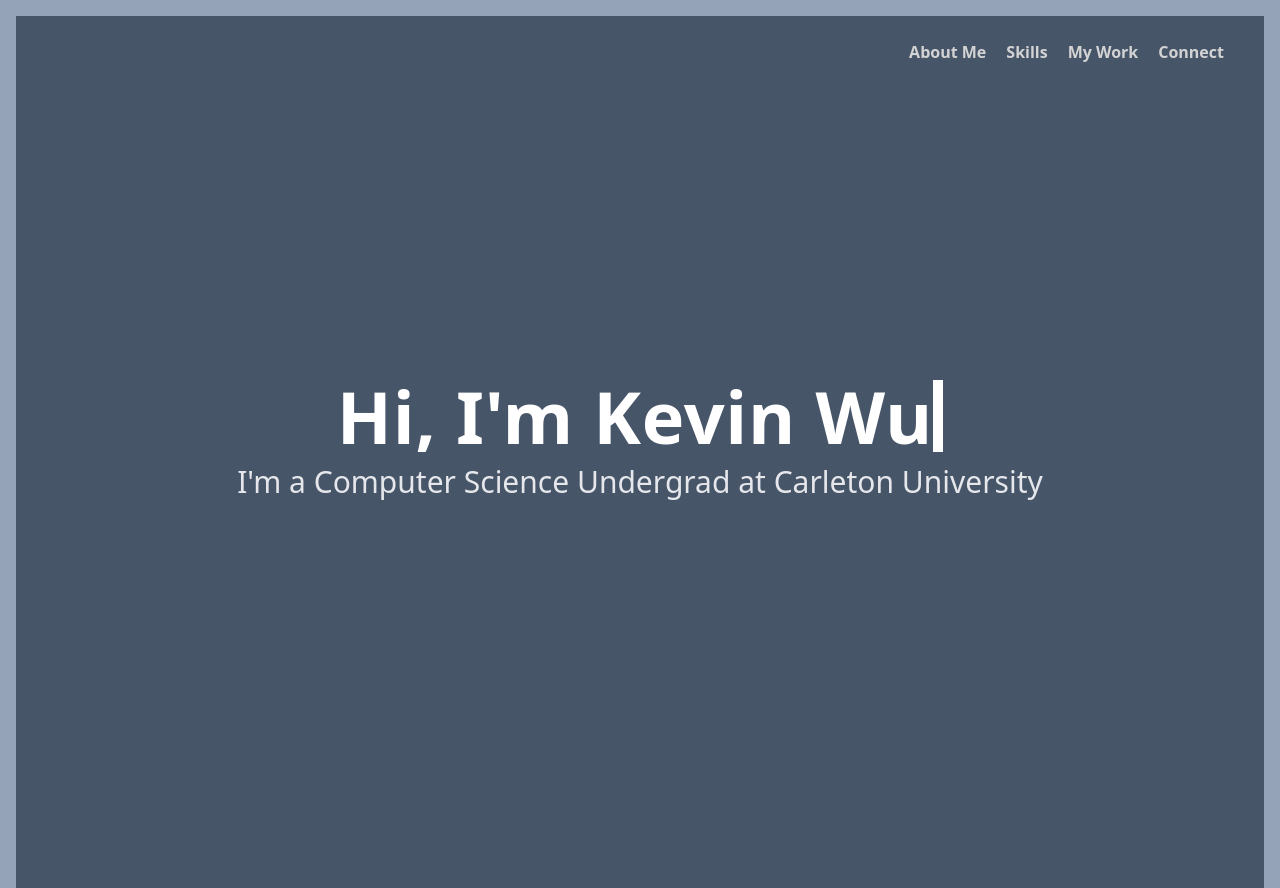
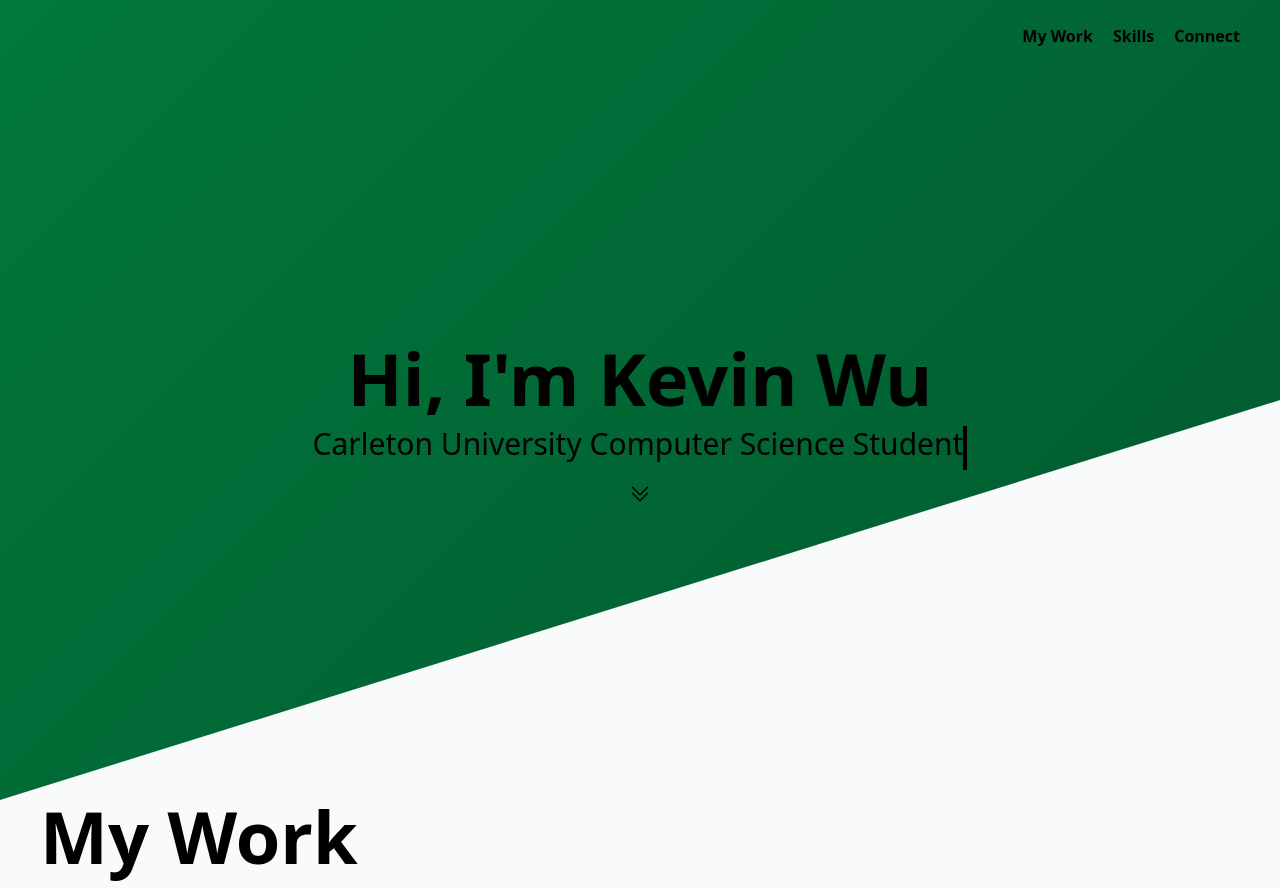
Before and after one commit to kevinwu15/KevinWuWebsite, a website: page src/index.html in a window 1280 px wide. Shown: the top 888 px of the page. Drawn offline with Linux system fonts and the light colour scheme.

Commit message:
added colour gradient changed color theme

```diff
--- a/src/index.html
+++ b/src/index.html
@@ -1,35 +1,51 @@
 <!DOCTYPE html>
 <html lang="en">
   <head>
-    <meta charset="UTF-8">
-    <meta http-equiv="X-UA-Compatible" content="IE=edge">
-    <meta name="viewport" content="width=device-width, initial-scale=1.0">
-    <link rel="stylesheet" href="../dist/output.css">
+    <meta charset="UTF-8" />
+    <meta http-equiv="X-UA-Compatible" content="IE=edge" />
+    <meta name="viewport" content="width=device-width, initial-scale=1.0" />
+    <link rel="stylesheet" href="../dist/output.css" />
+    <script src="gradient.js"></script>
     <title>Kevin Wu</title>
+
+    <script>
+
+    </script>
   </head>
-<body class="bg-slate-400 h-screen">
-    <div class="flex flex-col h-screen bg-slate-600 mt-4 mr-4 ml-4">
+
+  <body class="bg-slate-50">
+    <div id="firstpage" class="flex flex-col h-screen">
       <div class="flex gap-5 justify-end pr-10 mt-6">
-            <a class="headerlink" href="#about">About Me</a>
-            <a class="headerlink" href="#">Skills</a>
-            <a class="headerlink" href="#">My Work</a>
+        <a class="headerlink" href="#work">My Work</a>
+        <a class="headerlink" href="#skills">Skills</a>
         <a class="headerlink" href="#">Connect</a>
       </div>
+      <!-- <canvas id="gradient-canvas" data-transition-in /> -->
       <div class="flex flex-1 flex-col justify-center items-center gap-3">
+        <a class="font-sans font-bold text-7xl fade-in-image">
+          Hi, I'm Kevin Wu
+        </a>
         <div class="flex typewriter">
-                <h1 class="font-sans font-bold text-7xl text-white">Hi, I'm Kevin Wu</h1>
+          <h1 class="text-3xl pb-2">
+            Carleton University Computer Science Student
+          </h1>
         </div>
-            <a class="text-gray-200 text-3xl">I'm a Computer Science Undergrad at Carleton University</a>
-            <!-- <div>
-                <img class="absolute" src="images/whitesquare.png">
-                <img class="absolute opacity-0 hover:opacity-100 hover:animate-pulse" src="images/bluesquare.png">
-
-            </div> -->
+        <a href="#work">
+          <svg xmlns="http://www.w3.org/2000/svg" fill="none" viewBox="0 0 24 24" stroke-width="1.5" stroke="currentColor" class="w-6 h-6 fade-in-image">
+            <path stroke-linecap="round" stroke-linejoin="round" d="M19.5 5.25l-7.5 7.5-7.5-7.5m15 6l-7.5 7.5-7.5-7.5" />
+          </svg>
+        </a>
         </div>
     </div>
-    <div id="about" class="flex flex-col h-screen bg-slate-600 ml-4 mr-4 justify-center w-100vh">
-        <a class="subtitle text-white ml-10">About Me</a>
-        <p class="text-gray-200 ml-10 mt-8 text-3xl w-1/2">My name is Kevin Wu. I am a passionate Computer Science student interested in development and AI/ML. Scroll down to the next section to view the skills I've obtained throughout my several years of code</p>
+    <div id="work" class="h-screen">
+      <a class="subtitle ml-10">My Work</a>
+    </div>
+    <div
+      id="skills"
+      class="flex flex-col h-screen ml-4 mr-4 justify-center w-100vh"
+    >
+      <a class="subtitle ml-10">Skills</a>
+      <p class="ml-10 mt-8 text-3xl w-1/2">PLACEHOLDER TEXT</p>
     </div>
   </body>
 </html>
--- a/src/input.css
+++ b/src/input.css
@@ -4,30 +4,56 @@
 
 .typewriter h1 {
   overflow: hidden; /* Ensures the content is not revealed until the animation */
-    border-right: .15em solid orange; /* The typwriter cursor */
+  border-right: 0.15em solid orange; /* The typwriter cursor */
   white-space: nowrap; /* Keeps the content on a single line */
   margin: 0 auto; /* Gives that scrolling effect as the typing happens */
-    letter-spacing: .01em; /* Adjust as needed */
-    animation:
-      typing 2.5s steps(40, end),
-      blink-caret .75s step-end infinite;
+  /* //letter-spacing: 0.01em;  */
+  animation: typing 2s steps(30, end), blink-caret 0.75s step-end infinite;
 }
 
 /* The typing effect */
 @keyframes typing {
-    from { width: 0 }
-    to { width: 100% }
+  from {
+    width: 0;
+  }
+  to {
+    width: 100%;
+  }
 }
 
 /* The typewriter cursor effect */
 @keyframes blink-caret {
-    from, to { border-color: transparent }
-    50% { border-color: white; }
+  from,
+  to {
+    border-color: transparent;
+  }
+  50% {
+    border-color: black;
+  }
 }
 
 .headerlink {
   font-weight: bold;
-    color: lightgray;
+  position: relative;
+}
+
+.headerlink::before {
+  content: '';
+    position: absolute;
+    width: 100%;
+    height: 4px;
+    border-radius: 4px;
+    background-color: white;
+    bottom: 0;
+    left: 0;
+    transform-origin: right;
+    transform: scaleX(0);
+    transition: transform .3s ease-in-out;
+}
+
+.headerlink:hover::before {
+  transform-origin: left;
+  transform: scaleX(1)
 }
 
 .subtitle {
@@ -35,3 +61,43 @@
   line-height: 1;
   font-weight: 700;
 }
+
+body::-webkit-scrollbar {
+  display: none;
+}
+
+.fade-in-image {
+  animation: fadeIn 5s;
+  -webkit-animation: fadeIn 5s;
+  -moz-animation: fadeIn 5s;
+  -o-animation: fadeIn 5s;
+  -ms-animation: fadeIn 5s;
+}
+
+@keyframes fadeIn {
+  0% { opacity: 0; }
+  100% { opacity: 1; }
+}
+
+html {
+  scroll-behavior: smooth;
+}
+
+#firstpage {
+  clip-path: polygon(0 0, 100% 0, 100% 50%, 0 100%);
+  background: linear-gradient(-45deg, #014122, #018141, #00c060);
+  background-size: 400% 400%;
+  animation: gradient 15s ease infinite;
+}
+
+@keyframes gradient {
+  0% {
+      background-position: 0% 50%;
+  }
+  50% {
+      background-position: 100% 50%;
+  }
+  100% {
+      background-position: 0% 50%;
+  }
+}
```
Also changed, not shown: dist/output.css. Lines whose indentation alone changed are shown as unchanged.
